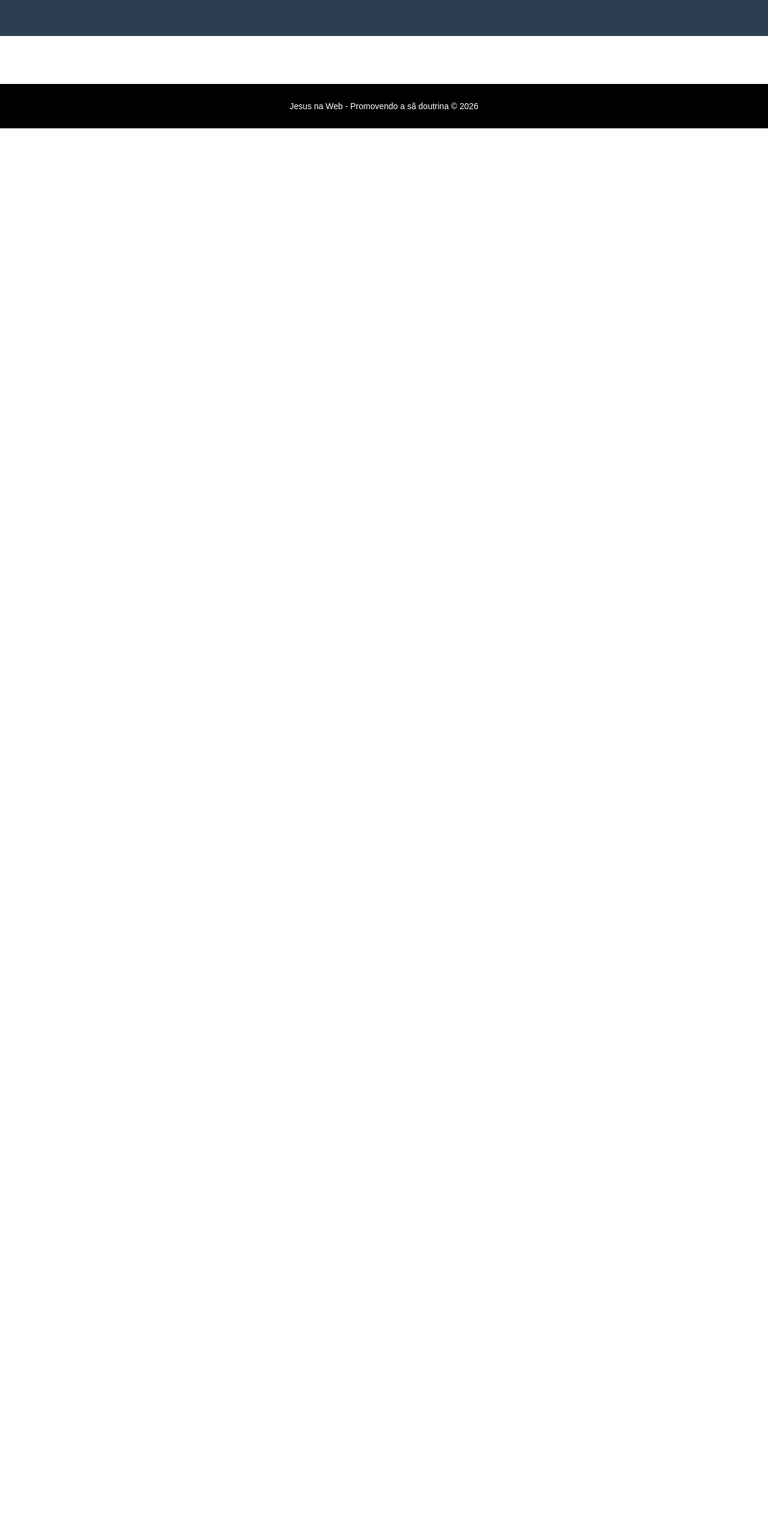
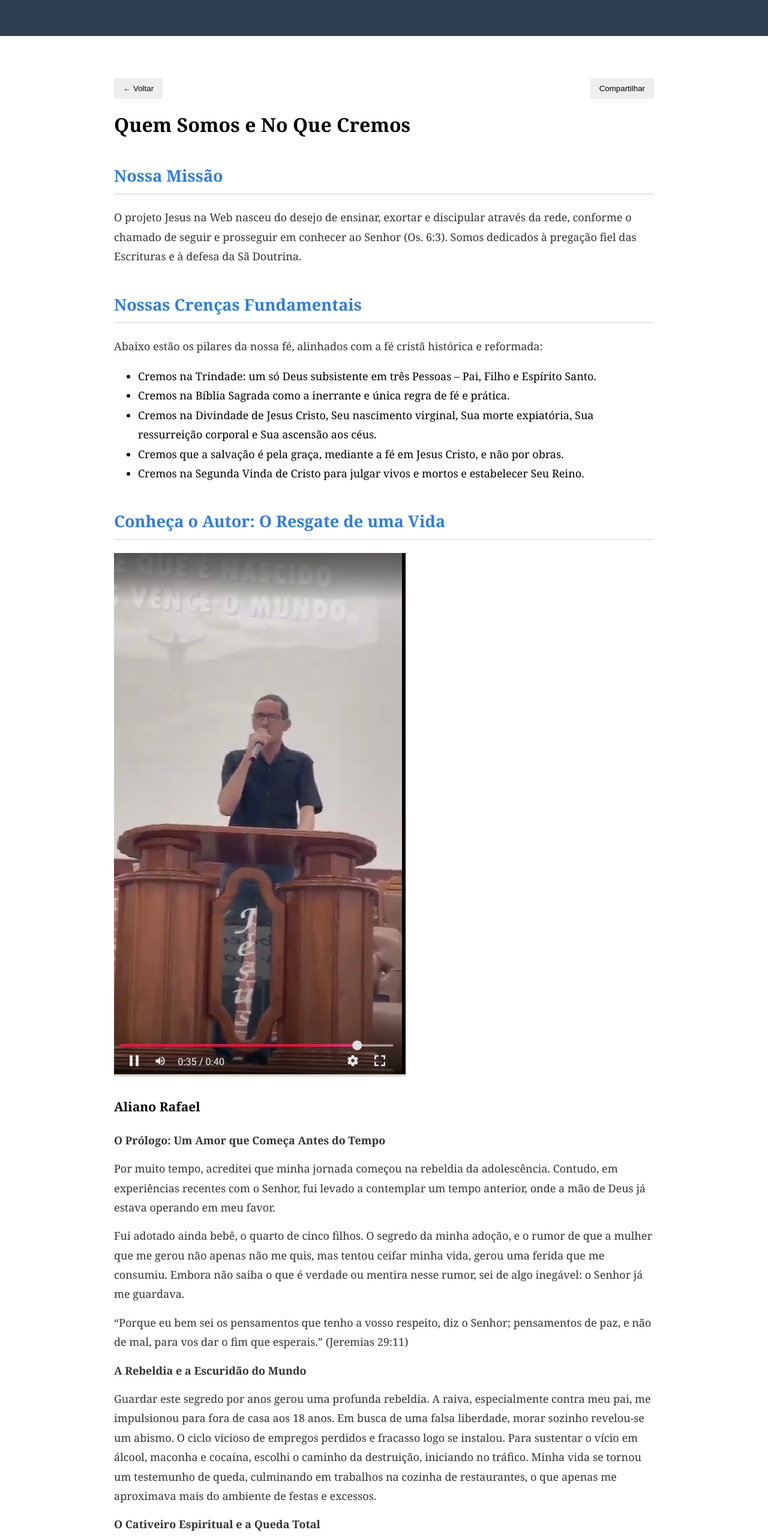
Before and after one commit to alianorafael-ti/jesus-na-web-react, a React (Vite) app: page /quem-somos in a window 1280 px wide. Shown: the part 140-2706 px from the top of the page at 60% size. Before the commit the page ends 800 px from the top, so only its background shows below. Built offline with nearby package versions, Linux system fonts and the light colour scheme.

Commit message:
feat: implementa página Espirito Santo, Missoes e Quem Somos em React com LayoutEstudo e integração de imagem do autor

```diff
--- a/src/App.jsx
+++ b/src/App.jsx
@@ -15,6 +15,7 @@ import Watts from "./pages/Watts";
 import Moravia from "./pages/Moravia";
 import Apologetica from "./pages/Apologetica";
 import Espirito from "./pages/Espirito";
+import Missoes from "./pages/Missoes";
 
 
 function App() {
@@ -27,7 +28,7 @@ function App() {
           <Route path="/compositores/intro" element={<CompositoresIntro />} />
           <Route path="/meditacao" element={<Meditacao />} />
           <Route path="/estudos" element={<Estudos />} />
-          <Route path="/quemsomos" element={<QuemSomos />} />
+          <Route path="/quem-somos" element={<QuemSomos />} />
           <Route path="/contato" element={<Contato />} />
           <Route path="/compositores/wesley" element={<Wesley />} />
           <Route path="/compositores/lutero" element={<Lutero />} />
@@ -35,6 +36,7 @@ function App() {
           <Route path="/historia/moravia" element={<Moravia />} />
           <Route path="/apologetica" element={<Apologetica />} />
           <Route path="/espirito" element={<Espirito />} />
+           <Route path="/missoes" element={<Missoes />} />
 
         </Routes>
       </Layout>
--- a/src/pages/Home.jsx
+++ b/src/pages/Home.jsx
@@ -69,7 +69,7 @@ export default function Home() {
           <Card
             titulo="Missões"
             texto="Ide por todo o mundo"
-            link="/estudos"
+            link="/missoes"
             imagem={missoes}
           />
           <Card
--- /dev/null
+++ b/src/pages/Missoes.jsx
@@ -0,0 +1,87 @@
+import LayoutEstudo from "../components/LayoutEstudo";
+import "../styles/Estudos.css";
+
+export default function Missoes() {
+  return (
+    <LayoutEstudo titulo="O Coração de Deus em Ação">
+
+      <h2>Uma Visão Missionária Como Prioridade</h2>
+
+      <section>
+        <h3>I. O Que É Missão? A Revelação do Deus Em Movimento</h3>
+
+        <p>
+          A Missão não é uma atividade que a Igreja inventou. É o DNA de Deus – a expressão mais pura do Seu caráter. Na teologia, isso é chamado de <b>Missio Dei</b> (a Missão de Deus).
+        </p>
+
+        <p>
+          A Bíblia revela um Deus que nunca está estático, mas que está constantemente em movimento para restaurar o relacionamento com a Sua criação:
+        </p>
+
+        <ul>
+          <li><b>A Primeira Missão:</b> Após a Queda no Éden, Deus não esperou que Adão O procurasse; Ele tomou a iniciativa: "Onde estás?" (Génesis 3:9).</li>
+          <li><b>O Chamado à Missão:</b> Deus chama Abraão não apenas para ser abençoado, mas para ser uma bênção para “todas as famílias da terra” (Génesis 12:1-3).</li>
+          <li><b>O Ato Missionário Supremo:</b> O próprio Jesus é a Missão encarnada. O maior ato missionário de toda a história foi Deus enviar Seu Filho ao mundo (João 3:16).</li>
+        </ul>
+
+        <p>
+          🔑 <b>Visão Bíblica:</b> Ter uma visão missionária é viver em alinhamento total com o coração e o propósito de Deus. Significa entender que fomos salvos para participar desta grande obra de redenção, e não apenas para desfrutar dela.
+        </p>
+      </section>
+
+      <section>
+        <h3>II. O "Ide" de Jesus: Não Uma Opção, Mas a Maior Prioridade</h3>
+
+        <p>
+          A Grande Comissão (Mateus 28:18-20) não é um programa de final de semana para a Igreja, mas o mandamento final e inegociável de Jesus que define a prioridade de todo cristão.
+        </p>
+
+        <h4>1. A Autoridade que Nos Envia (v. 18)</h4>
+        <p>
+          Jesus inicia Seu mandato com uma declaração de poder absoluto: "Toda a autoridade me foi dada no céu e na terra." O nosso "Ide" não se baseia na nossa capacidade, recursos ou inteligência. Ele se baseia na autoridade plena e soberana de Cristo. É o Rei do universo que nos envia, e a Sua presença é a nossa garantia.
+        </p>
+
+        <h4>2. O Mandato Essencial (v. 19)</h4>
+        <p>
+          "Portanto, ide e fazei discípulos de todas as nações..."
+        </p>
+
+        <ul>
+          <li><b>O Foco:</b> O verbo principal deste mandato é "fazei discípulos". O "ide" é a atitude de movimento necessária para que o discipulado aconteça.</li>
+          <li><b>O Alvo:</b> O alvo não são apenas pessoas, mas "todas as nações" (em grego, <i>panta ta ethnē</i>, referindo-se a todos os grupos étnicos e culturais da Terra). A Missão é global e transcultural.</li>
+        </ul>
+
+        <h4>3. O Processo Contínuo (v. 19-20)</h4>
+        <ul>
+          <li><b>Indo:</b> Estar em movimento, seja na sua vizinhança, no seu local de trabalho (Missão Local), ou em outros países (Missão Transcultural).</li>
+          <li><b>Batizando:</b> Integrando novos crentes à comunidade do pacto.</li>
+          <li><b>Ensinando:</b> Instruindo-os a obedecer a tudo o que Jesus ordenou, garantindo que a fé seja vivida e não apenas conhecida.</li>
+        </ul>
+      </section>
+
+      <section>
+        <h3>III. Missão como Estilo de Vida: De Ouvintes a Agentes</h3>
+
+        <p>Quando a Missão se torna uma prioridade, ela redefine a nossa forma de viver:</p>
+
+        <ul>
+          <li><b>Sem visão missionária:</b> A Igreja é um refúgio; a fé é apenas pessoal; o tempo é meu.</li>
+          <li><b>Com visão missionária:</b> A Igreja é um quartel-general; a fé é propósito; tudo pertence a Deus.</li>
+        </ul>
+
+        <p>
+          A Missão não é apenas sobre enviar missionários para o exterior; é sobre o <b>testemunho intencional</b> de cada crente em seu próprio contexto (Atos 1:8). O Espírito Santo nos capacita não apenas para a santificação individual, mas para sermos testemunhas eficazes.
+        </p>
+
+        <p>
+          <b>Viva em Missão:</b> Que o seu local de trabalho, a sua família e a sua cidade sejam os seus campos missionários, onde a Grande Comissão é cumprida com amor, urgência e autoridade de Cristo.
+        </p>
+      </section>
+
+      <p className="nota">
+        Estudo Teológico: O Coração Missionário de Deus (Missio Dei).
+      </p>
+
+    </LayoutEstudo>
+  );
+}
--- a/src/pages/QuemSomos.jsx
+++ b/src/pages/QuemSomos.jsx
@@ -1,13 +1,85 @@
+import React from "react";
+import LayoutEstudo from "../components/LayoutEstudo";
+import aliano from "../assets/aliano.png";
+
 function QuemSomos() {
   return (
-    <div>
-      <h1>Quem Somos</h1>
+    <LayoutEstudo titulo="Quem Somos e No Que Cremos">
+
+      <h2>Nossa Missão</h2>
       <p>
-        O Jesus na Web é um projeto que busca proclamar o Evangelho,
-        oferecer estudos bíblicos e meditações diárias, alcançando pessoas em todo o mundo.
+        O projeto Jesus na Web nasceu do desejo de ensinar, exortar e discipular através da rede,
+        conforme o chamado de seguir e prosseguir em conhecer ao Senhor (Os. 6:3).
+        Somos dedicados à pregação fiel das Escrituras e à defesa da Sã Doutrina.
       </p>
-    </div>
-  )
+
+      <h2>Nossas Crenças Fundamentais</h2>
+      <p>
+        Abaixo estão os pilares da nossa fé, alinhados com a fé cristã histórica e reformada:
+      </p>
+
+      <ul>
+        <li>Cremos na Trindade: um só Deus subsistente em três Pessoas – Pai, Filho e Espírito Santo.</li>
+        <li>Cremos na Bíblia Sagrada como a inerrante e única regra de fé e prática.</li>
+        <li>Cremos na Divindade de Jesus Cristo, Seu nascimento virginal, Sua morte expiatória, Sua ressurreição corporal e Sua ascensão aos céus.</li>
+        <li>Cremos que a salvação é pela graça, mediante a fé em Jesus Cristo, e não por obras.</li>
+        <li>Cremos na Segunda Vinda de Cristo para julgar vivos e mortos e estabelecer Seu Reino.</li>
+      </ul>
+
+      <h2>Conheça o Autor: O Resgate de uma Vida</h2>
+
+      <img
+       src={aliano}
+       alt="Aliano Rafael"
+       className="autor-img"
+      />
+
+      <h3>Aliano Rafael</h3>
+
+      <p><strong>O Prólogo: Um Amor que Começa Antes do Tempo</strong></p>
+      <p>
+        Por muito tempo, acreditei que minha jornada começou na rebeldia da adolescência.
+        Contudo, em experiências recentes com o Senhor, fui levado a contemplar um tempo anterior,
+        onde a mão de Deus já estava operando em meu favor.
+      </p>
+
+      <p>
+        Fui adotado ainda bebê, o quarto de cinco filhos. O segredo da minha adoção, e o rumor de que a mulher que me gerou não apenas não me quis, mas tentou ceifar minha vida, gerou uma ferida que me consumiu. Embora não saiba o que é verdade ou mentira nesse rumor, sei de algo inegável: o Senhor já me guardava.
+      </p>
+
+      <p>
+        “Porque eu bem sei os pensamentos que tenho a vosso respeito, diz o Senhor;
+        pensamentos de paz, e não de mal, para vos dar o fim que esperais.” (Jeremias 29:11)
+      </p>
+
+      <p><strong>A Rebeldia e a Escuridão do Mundo</strong></p>
+      <p>
+       Guardar este segredo por anos gerou uma profunda rebeldia. A raiva, especialmente contra meu pai, me impulsionou para fora de casa aos 18 anos. Em busca de uma falsa liberdade, morar sozinho revelou-se um abismo. O ciclo vicioso de empregos perdidos e fracasso logo se instalou. Para sustentar o vício em álcool, maconha e cocaína, escolhi o caminho da destruição, iniciando no tráfico. Minha vida se tornou um testemunho de queda, culminando em trabalhos na cozinha de restaurantes, o que apenas me aproximava mais do ambiente de festas e excessos.
+      </p>
+
+      <p><strong>O Cativeiro Espiritual e a Queda Total</strong></p>
+      <p>
+        Em uma dessas festas, fui introduzido ao Candomblé. Por curiosidade e cegueira espiritual, fiquei para assistir aos "trabalhos". Ali, o diabo começou a tecer suas teias, e passei a servir a demônios. Minha vida se tornou um completo fracasso: alcoólatra e viciado. O abismo se aprofundou quando comecei a usar crack. Perdi tudo: amigos, trabalho, casa. Tornei-me um morador de rua e, por fim, encontrai-me na Cracolândia em São Paulo. Foram 15 longos anos de sobrevivência, não de vida.</p>
+
+        <p>
+          “Sede sóbrios; vigiai; porque o diabo, vosso adversário, anda em derredor, bramando como leão, buscando a quem possa tragar.” (1 Pedro 5:8).
+          </p>
+      <p><strong>O Milagre da Restauração</strong></p>
+      <p>
+       Acometido pela tuberculose, prostrado e sozinho, clamei a Deus naquele momento de completa angústia. Deus ouviu. “Clamou este pobre, e o Senhor o ouviu; e o salvou de todas as suas angústias.” (Salmos 34:6). No dia 27 de dezembro de 2021, o milagre se manifestou quando uma enfermeira do CAPS me ofereceu tratamento, iniciando minha jornada de RECUPERAÇÃO.
+
+       Embora a tuberculose tenha deixado sequelas graves – hoje conto com apenas 27% de função pulmonar, e só não dependo de oxigênio por um milagre literal de Deus – muitas vezes, Ele permite a dificuldade em nossas vidas para nos forçar a olhar unicamente para Ele. “A minha graça te basta, porque o meu poder se aperfeiçoa na fraqueza.” (2 Coríntios 12:9).
+
+       Fui impedido de trabalhar, mas o Senhor abriu uma nova porta: o desenvolvimento web. Este projeto é o resultado dessa porta aberta. Eu o consagro inteiramente a Deus, a quem pertence toda a honra e toda a glória.
+      </p>
+
+      <h2>Nosso Propósito</h2>
+      <p>
+        Nosso propósito é simples e singular: Usar as habilidades que Deus me deu nesta nova jornada (desenvolvimento web) para cumprir o chamado de ensinar, exortar e discipular através da rede, levando a mensagem do evangelho a outros que, como eu, estão no vale da sombra da morte, para que o nome de Jesus Cristo seja glorificado!
+      </p>
+
+    </LayoutEstudo>
+  );
 }
 
-export default QuemSomos
+export default QuemSomos;
```
